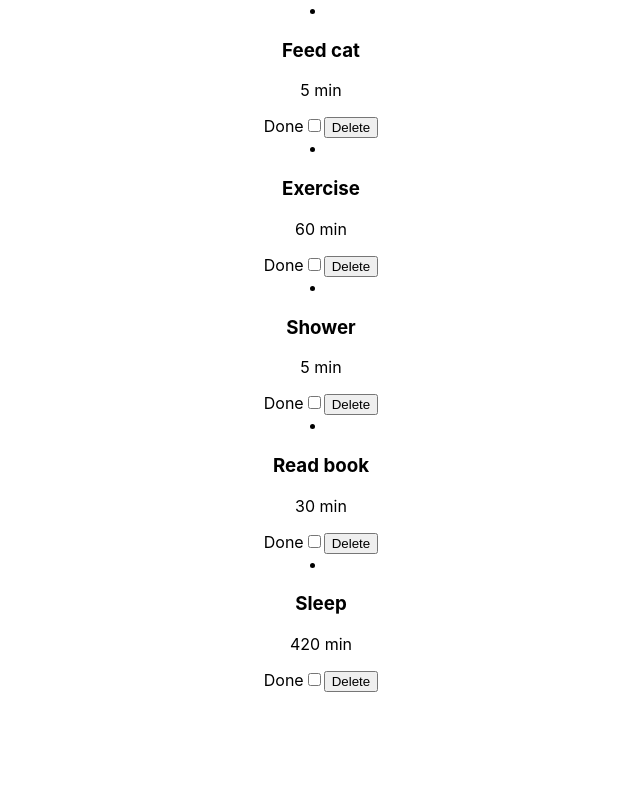
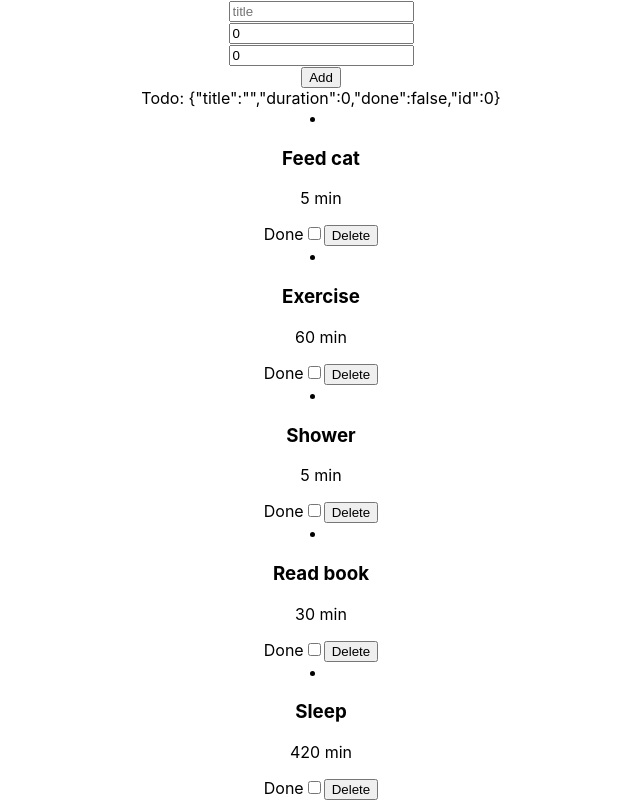
Before and after one commit to Rasweb/React-to-do, a React (Create React App) app: page / in a window 1280 px wide. Shown: the whole page, without its empty margins (319-959 px from the left). Built offline with nearby package versions, Linux system fonts and the light colour scheme.

Commit message:
Add to array functionality done but import is not

```diff
--- a/src/components/CreateTodo.tsx
+++ b/src/components/CreateTodo.tsx
@@ -1,13 +1,65 @@
-export const CreateTodo = () => {
+import { ChangeEvent, FormEvent, useState } from "react";
+import { Items } from "../models/Items";
+import { todos, setTodos } from "./Todos";
+
+interface ICreateTodo {
+  todos: todos;
+  setTodos: setTodos;
+}
+
+export const CreateTodo = (props: ICreateTodo) => {
+  const [oneTodo, setOneTodo] = useState<Items>({
+    title: "",
+    duration: 0,
+    done: false,
+    id: 0,
+  });
+
+  const handleAdd = (e: ChangeEvent<HTMLInputElement>) => {
+    console.log(e.target.name);
+    if (e.target.type !== "number") {
+      setOneTodo({ ...oneTodo, [e.target.name]: e.target.value });
+    } else {
+      setOneTodo({ ...oneTodo, [e.target.name]: +e.target.value });
+    }
+  };
+
+  const handleSubmit = (e: FormEvent) => {
+    e.preventDefault();
+    console.log(oneTodo);
+    setTodos([...todos, oneTodo]);
+  };
+
   return (
     <>
-      {/* <form>
-        <input type="text" value={title} onChange={handleCreate} />
-        <input type="number" value={duration} onChange={handleCreate} />
-        <input type="text" value={done} onChange={handleCreate} />
-        <input type="number" value={id} onChange={handleCreate} />
-        <button type="submit">Submit</button>
-      </form> */}
+      <form onSubmit={handleSubmit}>
+        <input
+          type="text"
+          placeholder="title"
+          name="title"
+          value={oneTodo.title}
+          onChange={handleAdd}
+        />
+        <br />
+        <input
+          type="number"
+          placeholder="minutes"
+          name="duration"
+          value={oneTodo.duration}
+          onChange={handleAdd}
+        />{" "}
+        <br />
+        <input
+          type="number"
+          placeholder="id"
+          name="id"
+          value={oneTodo.id}
+          onChange={handleAdd}
+        />{" "}
+        <br />
+        <button type="submit">Add</button>
+      </form>
+      <div>Todo: {JSON.stringify(oneTodo)}</div>
     </>
   );
 };
--- a/src/components/Todos.tsx
+++ b/src/components/Todos.tsx
@@ -1,5 +1,6 @@
-import { ChangeEvent, useState } from "react";
+import { useState } from "react";
 import { Items } from "./../models/Items";
+import { CreateTodo } from "./CreateTodo";
 import { TodoItems } from "./TodoItems";
 
 export const Todos = () => {
@@ -10,18 +11,6 @@ export const Todos = () => {
     new Items("Read book", 30, false, 4),
     new Items("Sleep", 420, false, 5),
   ]);
-  // Add todo:
-  const [title, setTitle] = useState("");
-  const [duration, setDuration] = useState(0);
-  const [done, setDone] = useState("false");
-  const [id, setId] = useState(0);
-
-  // const handleCreate = () => {
-  //   setDuration(duration);
-  //   setTitle(title);
-  //   setDone(done);
-  //   setId(id);
-  // };
 
   const handleClick = (id: number) => {
     // 1. Create new list using map.
@@ -41,15 +30,6 @@ export const Todos = () => {
     setTodos(res);
   };
 
-  // console.log(done);
-
-  // const handleClick = (id: number) => {
-  //   const notDoneItems = todos.filter((item) =>
-  //     item.id === id ? { ...item, done: true } : item
-  //   );
-  //   setTodos(notDoneItems);
-  // };
-
   const handleDelete = (id: number) => {
     // If id is not the pressed one add to new array.
     const newTodos = todos.filter((item) => item.id !== id);
@@ -59,18 +39,21 @@ export const Todos = () => {
 
   let todoHtml = todos.map((item) => {
     return (
-      //  handleDelete={handleDelete}
-      <TodoItems
-        todos={item}
-        key={item.id}
-        handleDelete={handleDelete}
-        handleClick={handleClick}
-      />
+      <>
+        <TodoItems
+          todos={item}
+          key={item.id}
+          handleDelete={handleDelete}
+          handleClick={handleClick}
+        ></TodoItems>
+      </>
     );
   });
 
   return (
     <>
+      {/* <CreateTodo todos={todos} /> */}
+      <CreateTodo todos={todos} setTodos={setTodos} />
       {todoHtml}
 
       {/* <input type="checkbox" checked={done} onChange={handleClick} /> */}
```
